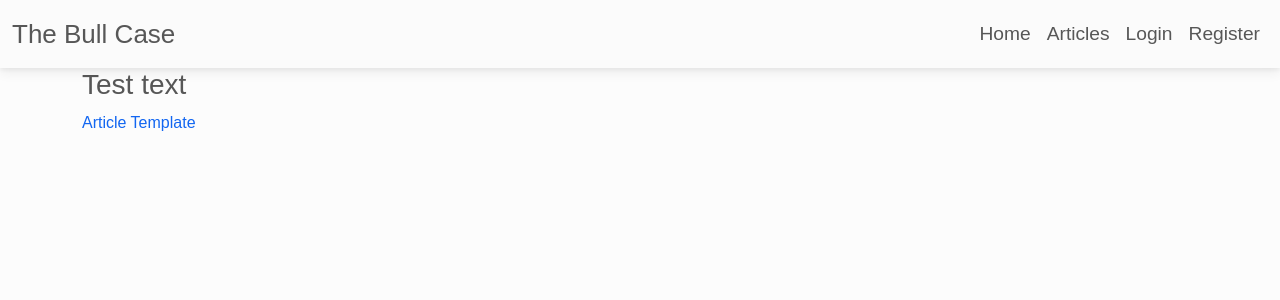
After one commit to shanedunne/the-bull-case, a Flask app: page /articles in a window 1280 px wide. The commit adds this page. Shown: the top 300 px of the page. Run offline with Flask 2, Linux system fonts and the light colour scheme; some libraries are stand-ins or nearby versions.

Commit message:
added articles and article page. Begun article template

```diff
--- a/app.py
+++ b/app.py
@@ -59,6 +59,7 @@ def register():
     return render_template("register.html")
 
 
+# Render login page
 @app.route("/login", methods=["GET", "POST"])
 def login():
     if request.method == "POST":
@@ -86,6 +87,7 @@ def login():
     return render_template("login.html")
 
 
+# Render profile page
 @app.route("/profile/<username>", methods=["GET", "POST"])
 def profile(username):
     # grab the session user's username from db
@@ -97,6 +99,8 @@ def profile(username):
 
     return redirect(url_for("login"))
 
+
+# Logout function
 @app.route("/logout")
 def logout():
     # remove user from session cookie
@@ -104,6 +108,19 @@ def logout():
     session.pop("user")
     return redirect(url_for("login"))
 
+
+# Render articles page
+@app.route("/articles")
+def articles():
+    return render_template("articles.html")
+
+
+# Render article template
+@app.route("/article")
+def article():
+    return render_template("article.html")
+
+
 if __name__ == "__main__":
     app.run(host=os.environ.get("IP"),
             port=int(os.environ.get("PORT")),
--- a/static/css/style.css
+++ b/static/css/style.css
@@ -57,3 +57,25 @@ input {
 .not-reg-link:hover {
     color: #141313;
 }
+
+/*------ article template -------*/
+
+.article-image {
+    width: 100%
+}
+
+
+.author-left{
+    display: block;
+    float:left;
+    width: 100px;
+    white-space: nowrap;
+    font-size: 21px;
+  }
+
+  .published-date-right{
+    display: block;
+    float:right;
+    width: 100px;
+    white-space: nowrap;
+  }
--- /dev/null
+++ b/templates/articles.html
@@ -0,0 +1,6 @@
+{% extends "base.html" %}
+
+    {% block content %}
+    <h3>Test text</h3>
+    <a href="{{ url_for('article') }}">Article Template</a>
+    {% endblock %}
--- a/templates/base.html
+++ b/templates/base.html
@@ -36,7 +36,7 @@
                             <a class="nav-link active" aria-current="page" href="{{ url_for('home') }}">Home</a>
                         </li>
                         <li class="nav-item">
-                            <a class="nav-link active" aria-current="page" href="#">Articles</a>
+                            <a class="nav-link active" aria-current="page" href="{{ url_for('articles') }}">Articles</a>
                         </li>
                         {% if session.user %}
                             <li class="nav-item">
```
Also changed, not shown: templates/article.html (added, +28 -0 lines).
